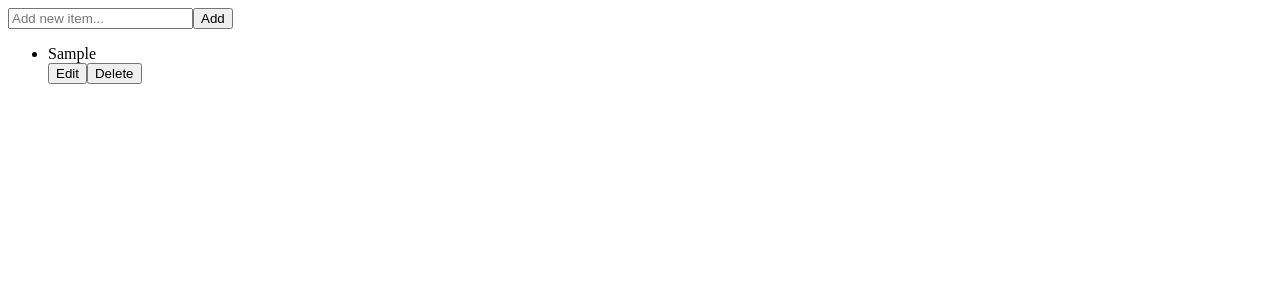
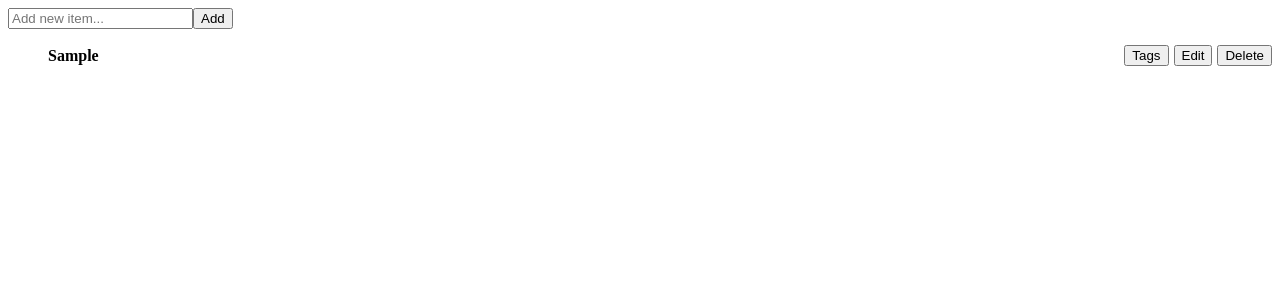
Before and after one commit to Rui-s0s/React-Search, a React (Vite) app: page / in a window 1280 px wide. Both pictures are taken after typing "Sample" into the empty fields and a click on the button "Add". Shown: the top 300 px of the page. Built offline with nearby package versions, Linux system fonts and the light colour scheme.

Commit message:
feat: Crud basico con styling minimo implementado

```diff
--- a/src/App.tsx
+++ b/src/App.tsx
@@ -3,33 +3,58 @@ import React, { useState } from 'react';
 interface TextEntry {
   id: number;
   content: string;
+  tags: string;
 }
+
+type EditMode = 'CONTENT' | 'TAGS' | null;
 
 function App() {
   const [texts, setTexts] = useState<TextEntry[]>([]);
   const [inputValue, setInputValue] = useState(''); // For the "Add" bar
   const [editingId, setEditingId] = useState<number | null>(null);
+  const [editMode, setEditMode] = useState<EditMode>(null);
   const [editValue, setEditValue] = useState('');   // For the "Inline" editing
 
   const addText = (e: React.FormEvent) => {
     e.preventDefault();
     if (!inputValue.trim()) return;
-    setTexts([...texts, { id: Date.now(), content: inputValue }]);
+    setTexts([...texts, { id: Date.now(), content: inputValue, tags:"" }]);
     setInputValue('');
   };
 
-  const saveEdit = (id: number) => {
-    setTexts(texts.map(t => t.id === id ? { ...t, content: editValue } : t));
-    setEditingId(null);
-  };
-
-  const startEditing = (item: TextEntry) => {
+  const startEditingContent = (item: TextEntry) => {
     setEditingId(item.id);
+    setEditMode('CONTENT');
     setEditValue(item.content);
   };
 
+  const startEditingTags = (item: TextEntry) => {
+    setEditingId(item.id);
+    setEditMode('TAGS');
+    setEditValue(item.tags);
+  };
+
+  const saveEdit = (id: number) => {
+    setTexts(texts.map(t => {
+      if (t.id === id) {
+        return editMode === 'CONTENT'
+          ? { ...t, content: editValue }
+          : { ...t, tags: editValue };
+      }
+      return t;
+    }));
+    setEditingId(null);
+    setEditMode(null);
+  };
+
   return (
-    <div className="container">
+    <div className="container" style={{
+      // display: "flex",
+      // flexDirection: "column", // Stack items vertically
+      // justifyContent: "center", // Horizontal center (since it's a column)
+      // alignItems: "center",     // Vertical center
+      // width: "100%"
+    }}>
       {/* ADD SECTION */}
       <form onSubmit={addText} className="input-group">
         <input
@@ -42,33 +67,53 @@ function App() {
 
       {/* LIST SECTION */}
       <ul className="list">
-        {texts.map((item) => (
-          <li key={item.id} className="list-item">
-            {editingId === item.id ? (
-              // --- MODE: EDITING ---
-              <div className="edit-inline">
+        {texts.map((item) => {
+          const isEditing = editingId === item.id;
+
+          return (
+            <li key={item.id} className="list-item" style={{ display: 'flex', alignItems: 'center', gap: '10px', marginBottom: '8px' }}>
+              {isEditing ? (
+                // --- EDITING UI (Content OR Tags) ---
+                <div style={{ display: 'flex', gap: '5px', width: '100%' }}>
                   <input
                     value={editValue}
                     onChange={(e) => setEditValue(e.target.value)}
                     autoFocus
+                    style={{ flex: 1 }}
+                    placeholder={editMode === 'TAGS' ? "Edit tags..." : "Edit content..."}
                   />
                   <button onClick={() => saveEdit(item.id)}>Save</button>
-                <button onClick={() => setEditingId(null)}>Cancel</button>
+                  <button onClick={() => { setEditingId(null); setEditMode(null); }}>Cancel</button>
                 </div>
               ) : (
-              // --- MODE: VIEWING ---
-              <>
-                <span>{item.content}</span>
-                <div className="actions">
-                  <button onClick={() => startEditing(item)}>Edit</button>
-                  <button onClick={() => setTexts(texts.filter(t => t.id !== item.id))}>
-                    Delete
-                  </button>
+                // --- VIEWING UI ---
+                <div style={{ display: 'flex', gap: '10px', width: '100%', alignItems: 'center' }}>
+                  <div style={{ flex: 1 }}>
+                    <strong style={{ marginRight: '10px' }}>{item.content}</strong>
+
+                    {/* Transform "tag1,tag2" into "#tag1 #tag2" */}
+                    <span className="tags-container">
+                      {item.tags.split(',')
+                        .filter(t => t.trim() !== "")
+                        .map((tag, index) => (
+                          <span key={index} style={{ color: '#007bff', fontSize: '0.9rem', marginRight: '8px' }}>
+                            #{tag.trim()}
+                          </span>
+                        ))
+                      }
+                    </span>
                   </div>
-              </>
+
+                  <div style={{ display: 'flex', gap: '5px' }}>
+                    <button onClick={() => startEditingTags(item)}>Tags</button>
+                    <button onClick={() => startEditingContent(item)}>Edit</button>
+                    <button onClick={() => setTexts(texts.filter(t => t.id !== item.id))}>Delete</button>
+                  </div>
+                </div>
               )}
             </li>
-        ))}
+          );
+        })}
       </ul>
     </div>
   );
```
Lines whose indentation alone changed are shown as unchanged.
